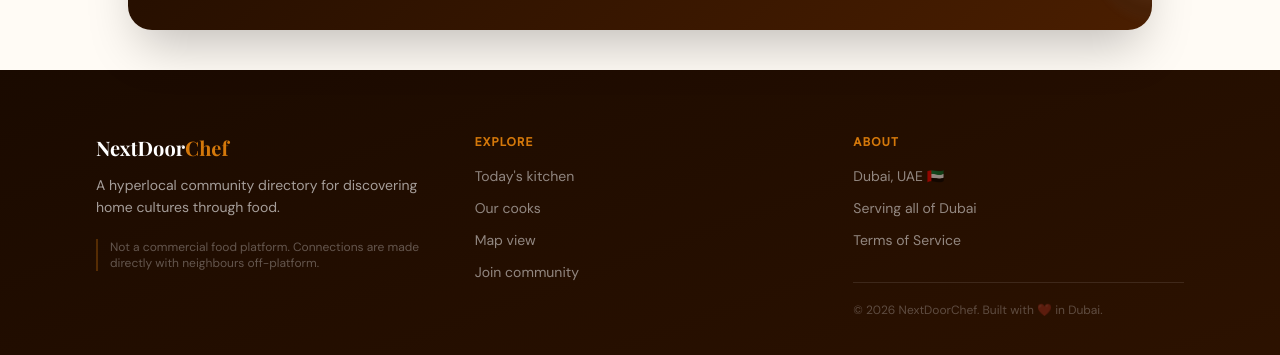
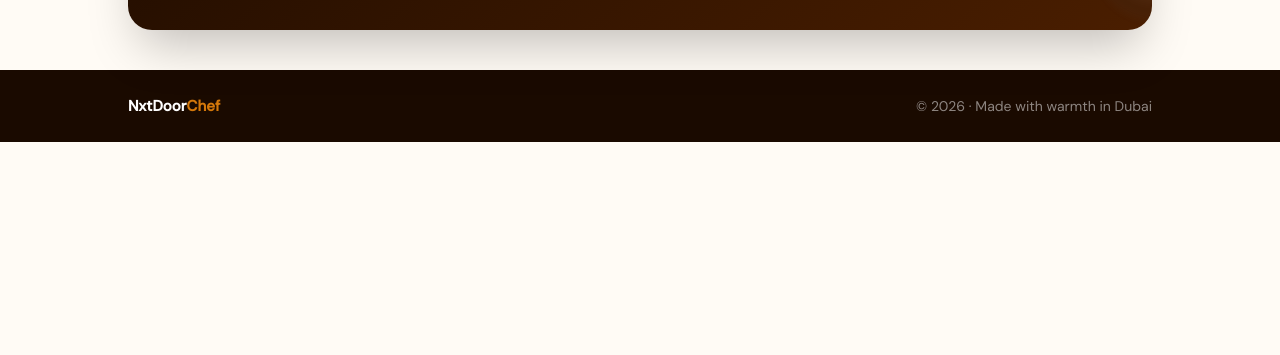
Before and after one commit to afsalali1238/nxtdoorchef, a Next.js app: page / in a window 1280 px wide. Shown: the part 2167-2522 px from the top of the page. After the commit the page ends 2309 px from the top, so only its background shows below. Built offline with nearby package versions, Linux system fonts and the light colour scheme; no server answers; the database is empty.

Commit message:
style: simplify nav and footer to match spec (Task 3, 4)

```diff
--- a/src/components/Footer.tsx
+++ b/src/components/Footer.tsx
@@ -5,46 +5,14 @@ import Link from 'next/link'
 
 export default function Footer() {
   return (
-    <footer className="text-white/50 text-sm" style={{ background: 'linear-gradient(160deg, #1A0A00 0%, #2D1200 100%)' }}>
-      <div className="max-w-6xl mx-auto px-8 py-16 grid grid-cols-1 md:grid-cols-3 gap-12">
-        {/* Brand */}
-        <div>
-          <p className="font-display text-white font-bold text-xl mb-3">
-            NextDoor<span className="text-saffron">Chef</span>
-          </p>
-          <p className="leading-relaxed text-white/60 mb-5">
-            A hyperlocal community directory for discovering home cultures through food.
-          </p>
-          <p className="text-xs text-white/30 border-l-2 border-saffron/30 pl-3">
-            Not a commercial food platform. Connections are made directly with neighbours off-platform.
-          </p>
-        </div>
-
-        {/* Links */}
-        <div>
-          <p className="text-saffron font-bold text-xs uppercase tracking-widest mb-4">Explore</p>
-          <div className="flex flex-col gap-3">
-            <Link href="/feed" className="hover:text-saffron transition-colors">Today&apos;s kitchen</Link>
-            <Link href="/chefs"  className="hover:text-saffron transition-colors">Our cooks</Link>
-            <Link href="/map"    className="hover:text-saffron transition-colors">Map view</Link>
-            <Link href="/join"   className="hover:text-saffron transition-colors">Join community</Link>
-          </div>
-        </div>
-
-        {/* Info */}
-        <div>
-          <p className="text-saffron font-bold text-xs uppercase tracking-widest mb-4">About</p>
-          <div className="flex flex-col gap-3">
-            <span>Dubai, UAE 🇦🇪</span>
-            <span>Serving all of Dubai</span>
-            <Link href="/terms" className="hover:text-saffron transition-colors">Terms of Service</Link>
-          </div>
-          <div className="mt-8 pt-4 border-t border-white/10">
-            <span className="text-white/25 text-xs">
-              © {new Date().getFullYear()} NextDoorChef. Built with ❤️ in Dubai.
-            </span>
-          </div>
-        </div>
+    <footer className="bg-[#1A0A00] py-6 px-4">
+      <div className="max-w-5xl mx-auto flex items-center justify-between flex-wrap gap-4">
+        <span className="font-bold text-white">
+          NxtDoor<span className="text-[#D4780A]">Chef</span>
+        </span>
+        <span className="text-sm text-white/50">
+          © 2026 · Made with warmth in Dubai
+        </span>
       </div>
     </footer>
   )
--- a/src/components/Nav.tsx
+++ b/src/components/Nav.tsx
@@ -7,7 +7,6 @@ import { usePathname } from 'next/navigation'
 import { cn } from '@/lib/utils'
 
 const NAV_LINKS = [
-  { href: '/',        label: 'Home' },
   { href: '/feed',    label: "Today's kitchen" },
   { href: '/chefs',   label: 'Our cooks' },
   { href: '/map',     label: 'Map' },
@@ -20,7 +19,7 @@ export default function Nav() {
     <nav className="sticky top-0 left-0 right-0 z-[2000] h-nav bg-white border-b border-border flex items-center px-8 gap-0">
       {/* Logo */}
       <Link href="/" className="font-display text-xl font-bold mr-8 tracking-tight">
-        NextDoor<span className="text-saffron">Chef</span>
+        <span className="text-ink-900">NxtDoor</span><span className="text-saffron">Chef</span>
       </Link>
 
       {/* Links */}
```
